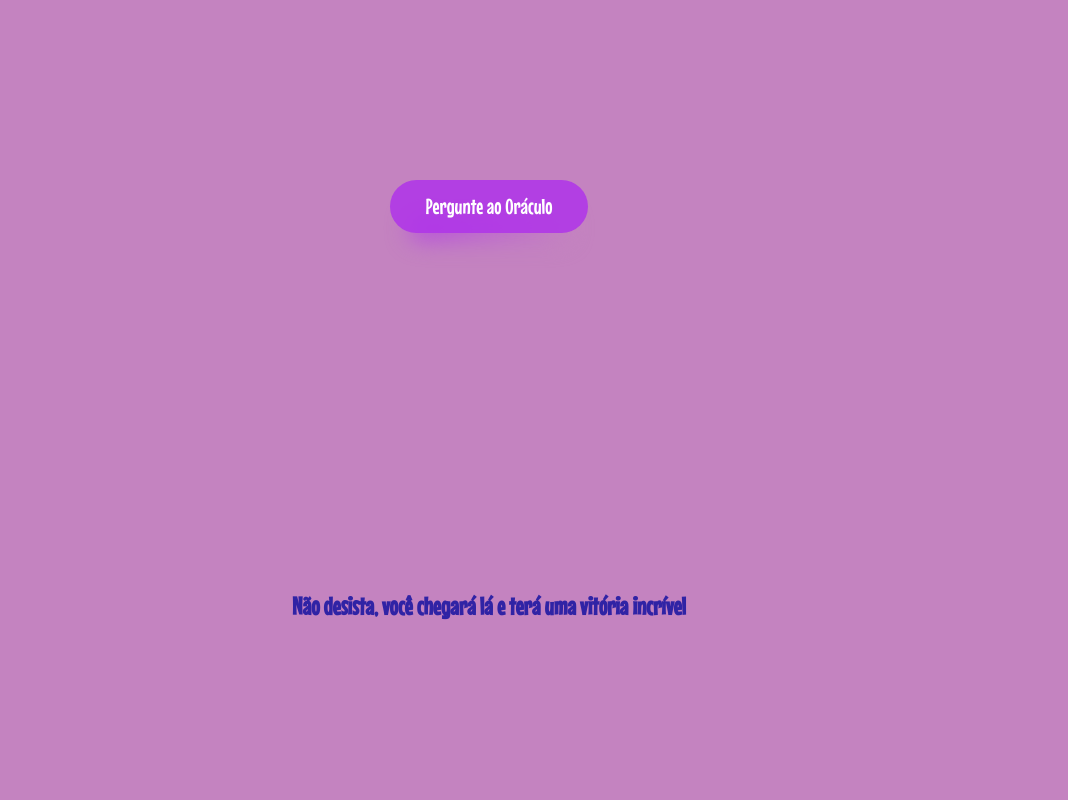
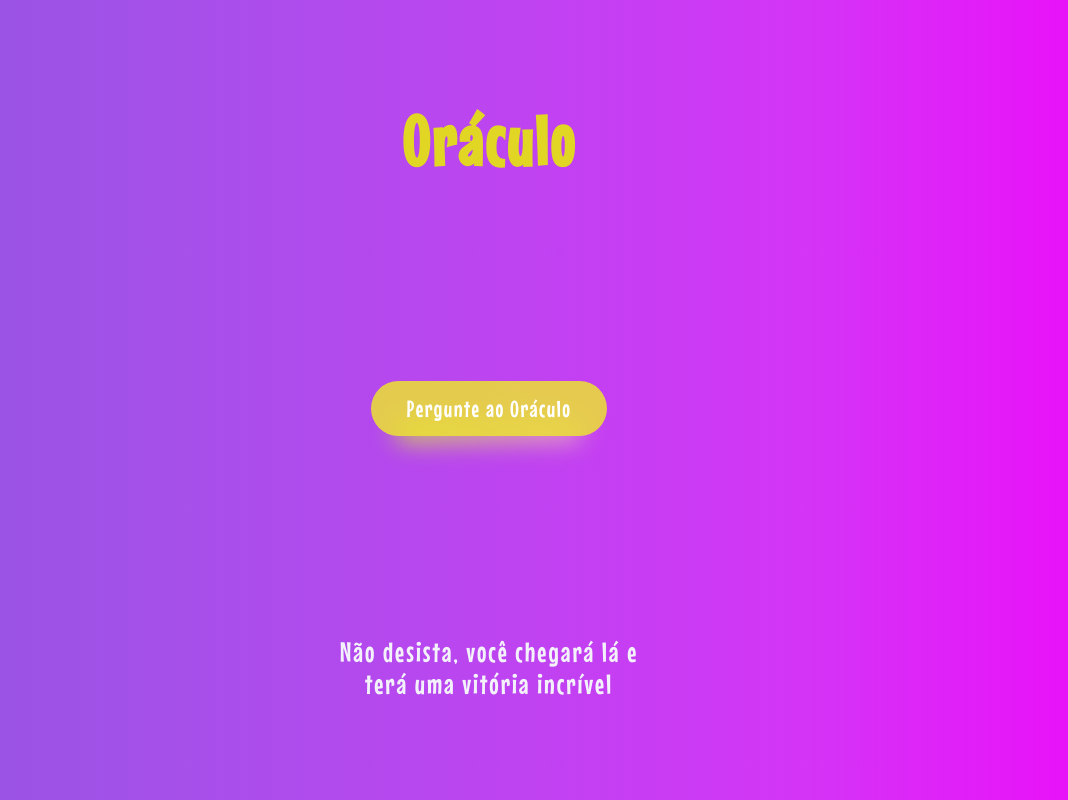
Before and after one commit to annalare/oraculo, a plain HTML site: page index.html in a window 1280 px wide. Both pictures are taken after a click on the link "Pergunte ao Oráculo". Shown: the whole page, without its empty margins (151-1219 px from the left). Drawn offline with nearby package versions, Linux system fonts and the light colour scheme; a web font is replaced by a local one.

Commit message:
style : background and text

```diff
--- a/index.html
+++ b/index.html
@@ -7,12 +7,15 @@
   <meta name="viewport" content="width=device-width, initial-scale=1.0">
   <link href="https://fonts.googleapis.com/css2?family=Oleo+Script+Swash+Caps:wght@400;700&display=swap" rel="stylesheet">
   <link href="https://fonts.googleapis.com/css2?family=Mouse+Memoirs&display=swap" rel="stylesheet">
+  <link rel="stylesheet" href="https://cdnjs.cloudflare.com/ajax/libs/animate.css/4.1.1/animate.min.css" />
   <link rel="stylesheet" href="./styles/style.css">
   <title>Oráculo</title>
 </head>
 
 <body>
-
+  <header>
+    <h1 class=" animate__animated animate__bounce"> Oráculo</h1>
+  </header>
   <a href="#" class="button">
     <span class="button__text"> Pergunte ao Oráculo</span>
     <img src="./img/pngwing.com (1).png" style="width:70px ;" class="button-bola">
--- a/script.js
+++ b/script.js
@@ -2,7 +2,7 @@ const h2 = document.querySelector("h2");
 console.log(h2);
 const button = document.querySelector("a");
 const pedidos = () => {
-  const aleatorio = Math.round(Math.random() * 20);
+  const aleatorio = Math.round(Math.random() * 19);
   const mensagens = [
     "A vida trará coisas boas se tiver paciência.",
     "A maior de todas as torres começa no solo",
--- a/styles/style.css
+++ b/styles/style.css
@@ -6,25 +6,42 @@
 }
 
 :root {
-  --first-color: rgba(176, 53, 233, 0.87);
+  --first-color: rgba(235, 223, 55, 0.87);
   --body-color: rgb(196, 131, 192);
 
-  --normal-font-size: 1.35rem;
+  --normal-font-size: 1.45rem;
+}
+h1 {
+  color: #e2d624;
+  letter-spacing: 3px;
+  font-size: 70px;
 }
 
 body {
   height: 100vh;
   display: grid;
   place-items: center;
-  background-color: var(--body-color);
+  background-image: linear-gradient(
+    to right,
+    #9056df,
+    #a550e9,
+    #bc45f0,
+    #d434f6,
+    #ed0af9
+  );
   font-size: var(--normal-font-size);
 }
 a {
   text-decoration: none;
+  letter-spacing: 1.5px;
 }
 h2 {
-  font-size: 25px;
-  color: rgb(48, 35, 165);
+  font-size: 28px;
+  color: rgb(243, 242, 250);
+  font-weight: 500;
+  width: 300px;
+  text-align: center;
+  letter-spacing: 2px;
 }
 .button {
   position: relative;
@@ -41,8 +58,8 @@ h2 {
   height: 40%;
   background: linear-gradient(
     80deg,
-    rgba(176, 53, 233, 0.87),
-    rgb(196, 131, 192)
+    rgba(206, 233, 53, 0.87),
+    rgb(231, 154, 208)
   );
   position: absolute;
   left: 0;
@@ -88,7 +105,7 @@ h2 {
   opacity: 1;
 }
 .button:hover {
-  transform: scale(1.3);
+  transform: scale(1.2);
 }
 .button:hover img {
   opacity: 1;
@@ -111,7 +128,10 @@ h2 {
     width: 25%;
   }
   a {
-    font-size: 1.15rem;
-    padding: 0.4rem 1.5rem;
+    font-size: 1rem;
+    padding: 0.4rem 1rem;
+  }
+  h2 {
+    font-size: 20px;
   }
 }
```
